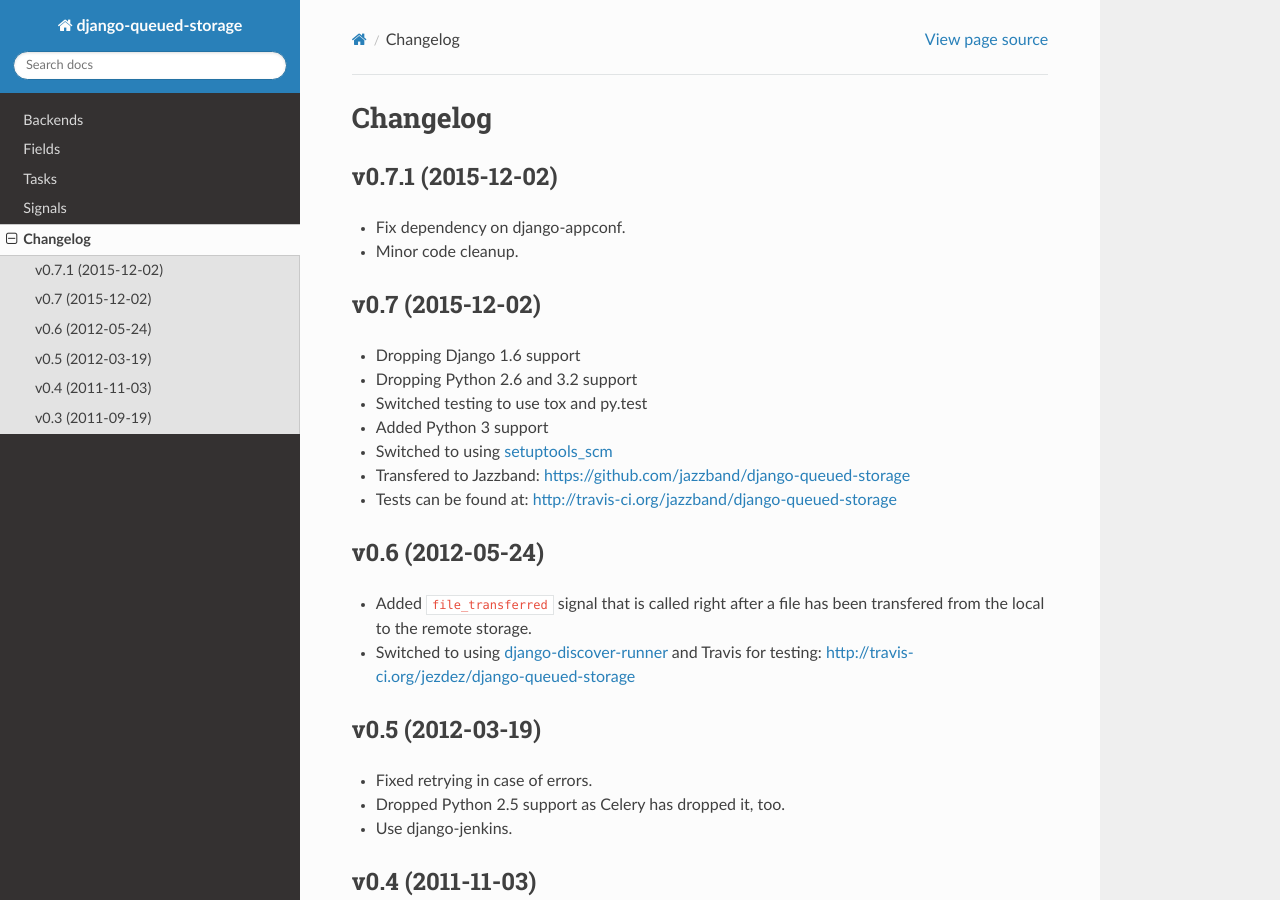
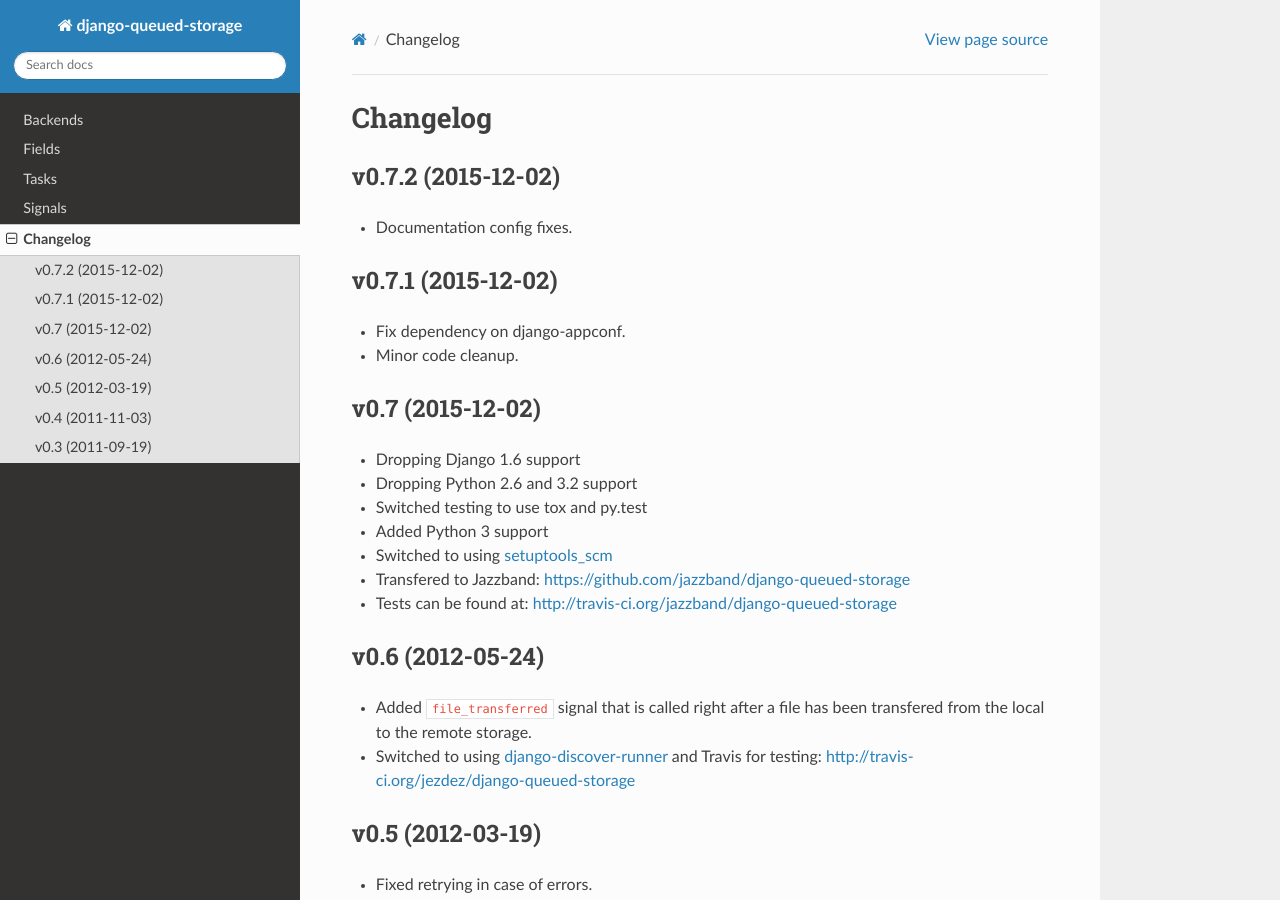
Before and after one commit to jazzband/django-queued-storage, a Sphinx documentation site: the page built from docs/changelog.rst, in a window 1280 px wide and 900 px high. Built offline with Sphinx 7.4.7 and the Read the Docs theme 2.0.0, drawn with Linux system fonts in a browser that asks for light colours.

Commit message:
Changelog update.

```diff
--- a/docs/changelog.rst
+++ b/docs/changelog.rst
@@ -1,5 +1,10 @@
 Changelog
 =========
+
+v0.7.2 (2015-12-02)
+-------------------
+
+- Documentation config fixes.
 
 v0.7.1 (2015-12-02)
 -------------------
```
